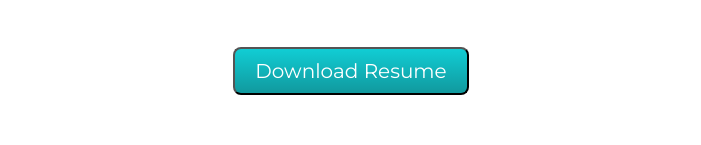
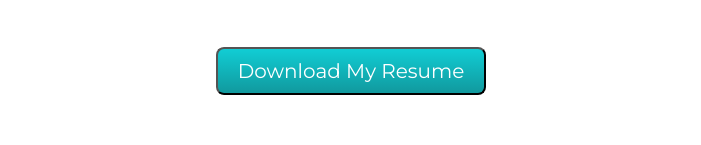
Before and after one commit to Abmart0803/CSS-My-Site, a plain HTML site: page index.html in a window 1280 px wide. Shown: the part 1610-1755 px from the top of the page, without its empty margins (289-990 px from the left). Drawn offline with Linux system fonts and the light colour scheme.

Commit message:
update index.html file.

```diff
--- a/index.html
+++ b/index.html
@@ -30,7 +30,8 @@
           you great service. If you also need to hirer a skill web developer, kindly get in touch
           am available for either romote or non-remote work offer.
       </p>
-      <button class="btn" href="./AyodeleMartins_ABIOLA_CV_2.pdf">Download Resume</button>
+      <button class="btn" href="./Abmart Web Developer CV..pdf" >Download My Resume</button>
+      <!-- <button class="btn" href="./Abmart Web Developer CV..pdf">Download Resume</button> -->
     </div>
     <hr>
     <div class="skills">
--- a/index.js
+++ b/index.js
@@ -1,4 +1,4 @@
-alert("Hello User, Click OK to Continue");
+// alert("Hello User, Click OK to Continue");
 // document.querySelector("h1").innerHTML="I am a skillful Web Developer";
 // document.querySelectorAll("h3")[1].style.color="red";
 document.querySelector("h1").style.color="red";
```
